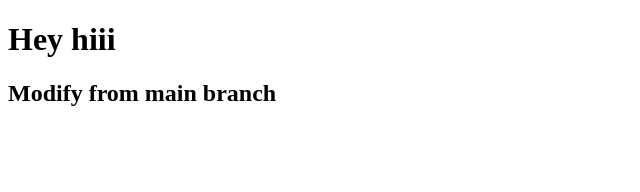
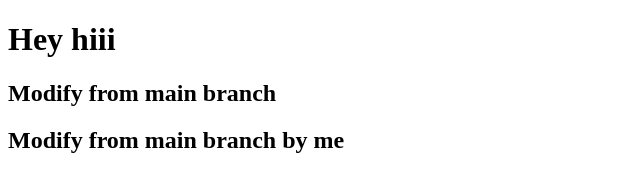
Before and after one commit to NikhithaMadhagoni/myrepo2, a plain HTML site: page index.html in a window 1280 px wide. Shown: the whole page, without its empty margins (0-640 px from the left). Drawn offline with Linux system fonts and the light colour scheme.

Commit message:
Adding changes by Nikhitha

```diff
--- a/index.html
+++ b/index.html
@@ -8,5 +8,6 @@
 <body>
     <h1>Hey hiii</h1>
     <h2>Modify from main branch</h2>
+    <h2>Modify from main branch by me</h2>
 </body>
 </html>
```
